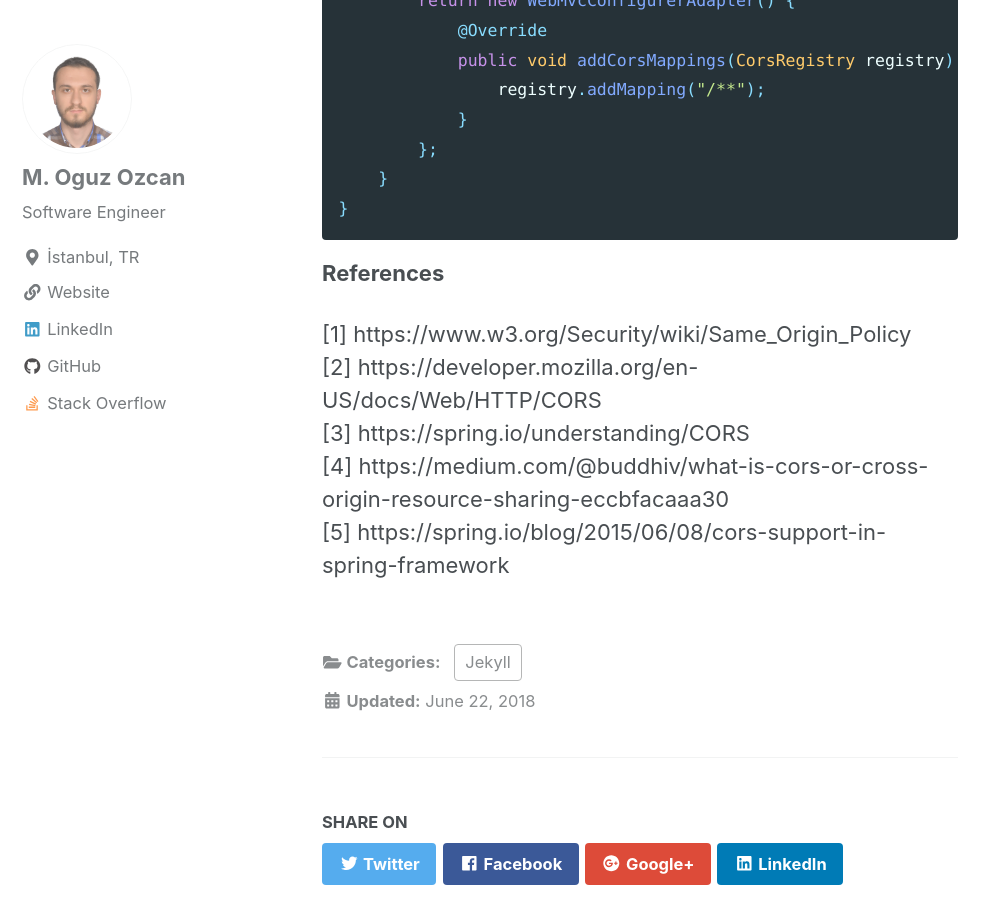
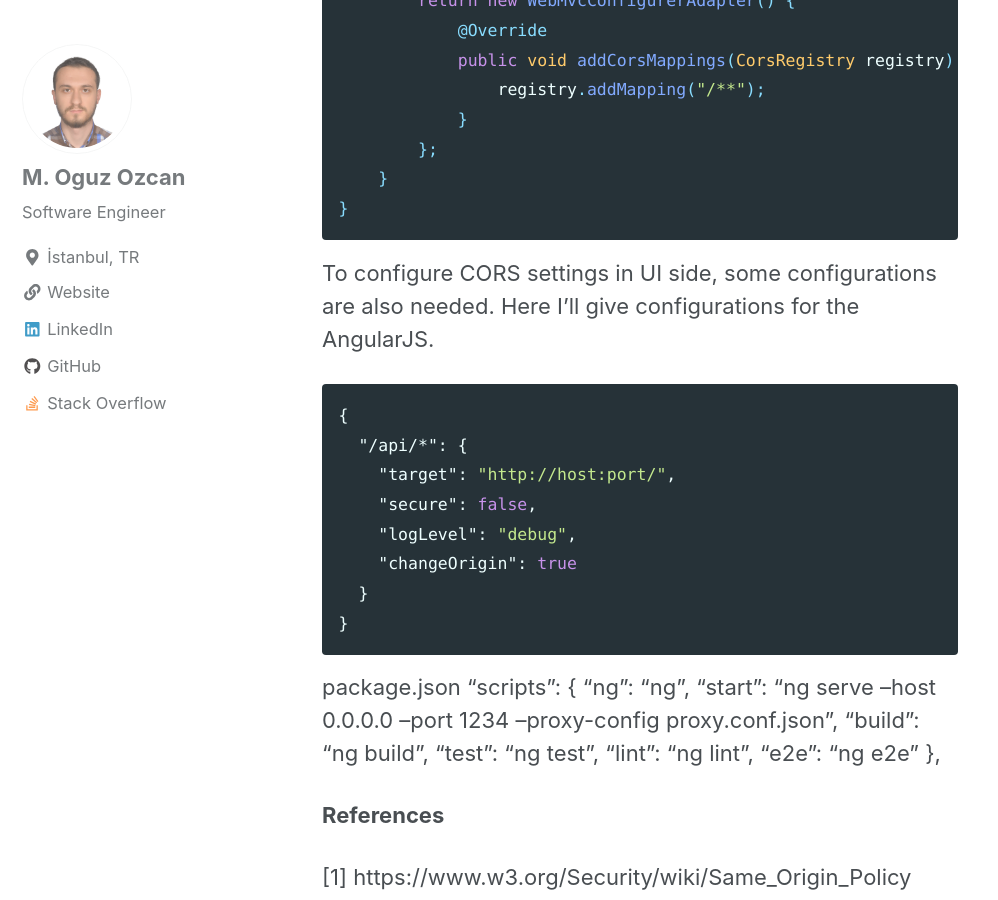
Before and after one commit to moguzozcan/moguzozcan.github.io, a Jekyll site: the page built from _posts/2018-06-22-Confusing-CORS-Explained.md, in a window 1280 px wide and 900 px high, scrolled down 3901 px. Shown: the whole window, without its empty margins (0-998 px from the left). Built offline with Jekyll 4.4.1, drawn with Linux system fonts in a browser that asks for light colours; nearby versions of some CDN libraries.

Commit message:
Update on posts

````diff
--- a/_posts/2018-06-22-Confusing-CORS-Explained.md
+++ b/_posts/2018-06-22-Confusing-CORS-Explained.md
@@ -92,6 +92,33 @@ public class MyConfiguration {
 }
 ```
 
+To configure CORS settings in UI side, some configurations are also needed. Here I'll give configurations for the AngularJS.
+
+
+```json
+{
+  "/api/*": {
+    "target": "http://host:port/",
+    "secure": false,
+    "logLevel": "debug",
+    "changeOrigin": true
+  }
+}
+```
+
+
+
+package.json
+"scripts": {
+    "ng": "ng",
+    "start": "ng serve  --host 0.0.0.0 --port 1234 --proxy-config proxy.conf.json",
+    "build": "ng build",
+    "test": "ng test",
+    "lint": "ng lint",
+    "e2e": "ng e2e"
+  },
+
+
 **References**
 
 [1] https://www.w3.org/Security/wiki/Same_Origin_Policy
````
Also changed, not shown: _posts/2018-06-29-Networking-101-For-Sofware-Engineers.md (+1 -1 lines).
